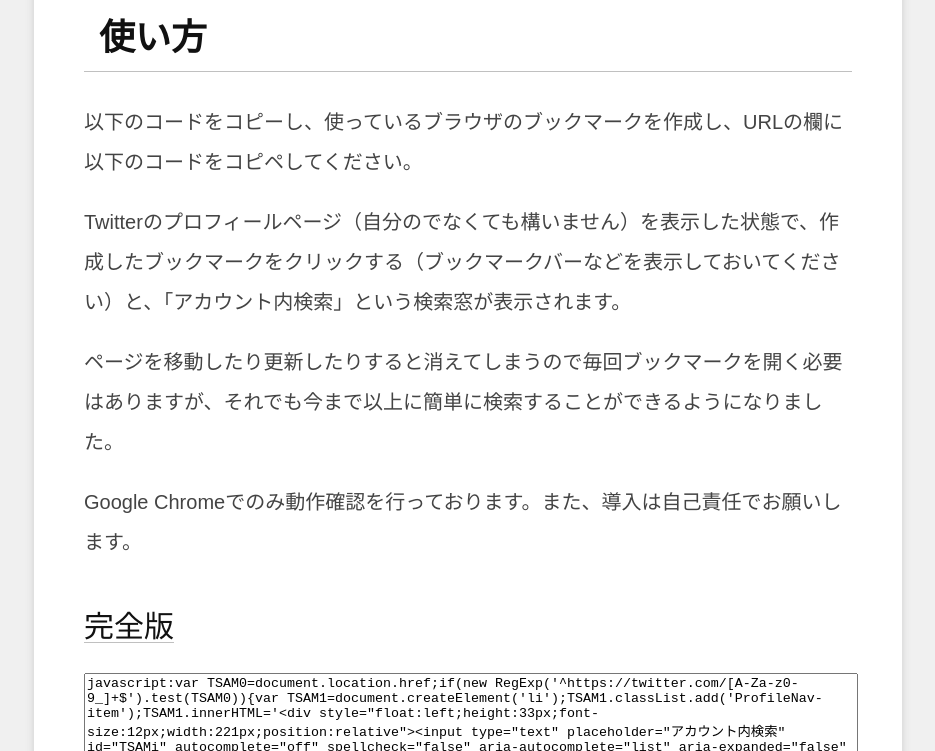
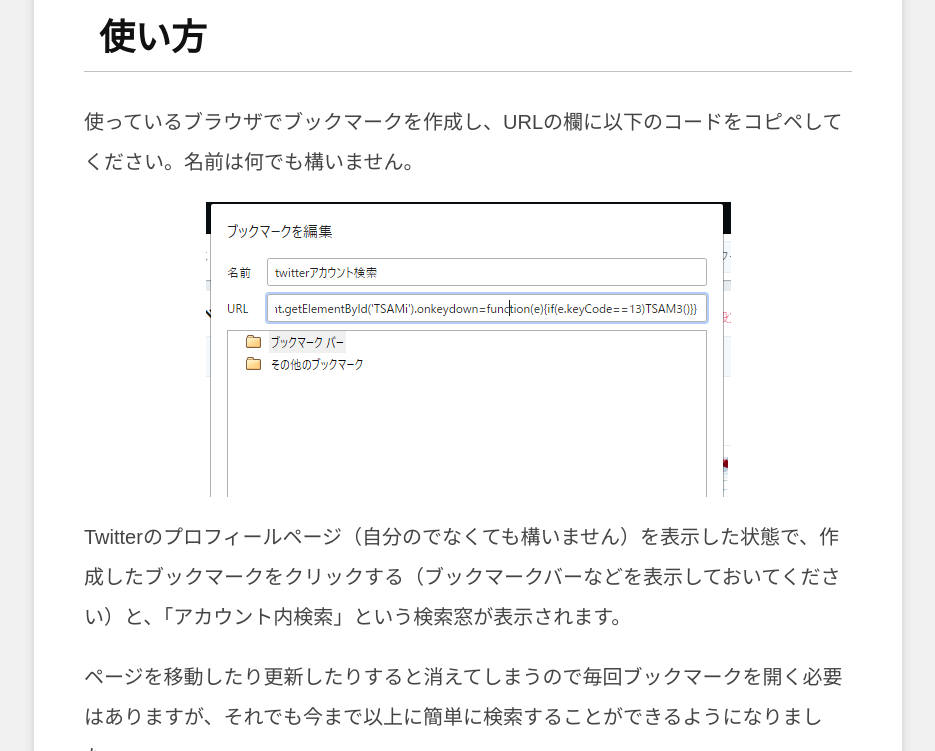
Before and after one commit to Yuki-jukjis/TwitterSearchAccountMod, a Jekyll site: the page built from index.md, in a window 1280 px wide and 900 px high, scrolled down 599 px, cut to the strip 149-900 px from the top of the window. Shown: the whole strip, without its empty margins (172-1107 px from the left). Built offline with Jekyll 4.4.1, drawn with Linux system fonts in a browser that asks for light colours; our own code applies the rules of GitHub Pages for plain Markdown files.

Commit message:
画像の差し替え等

```diff
--- a/index.md
+++ b/index.md
@@ -10,7 +10,9 @@ PCブラウザ版Twitter(Twitter Web Client)で簡単にアカウント内検索
 
 ## 使い方
 
-以下のコードをコピーし、使っているブラウザのブックマークを作成し、URLの欄に以下のコードをコピペしてください。
+使っているブラウザでブックマークを作成し、URLの欄に以下のコードをコピペしてください。名前は何でも構いません。
+
+![ブックマークの編集ウィンドウで、URLの代わりにコードを入力](howto.png)
 
 Twitterのプロフィールページ（自分のでなくても構いません）を表示した状態で、作成したブックマークをクリックする（ブックマークバーなどを表示しておいてください）と、「アカウント内検索」という検索窓が表示されます。
 
```
Also changed, not shown: README.MD, howto.png (added), 1 other file.
